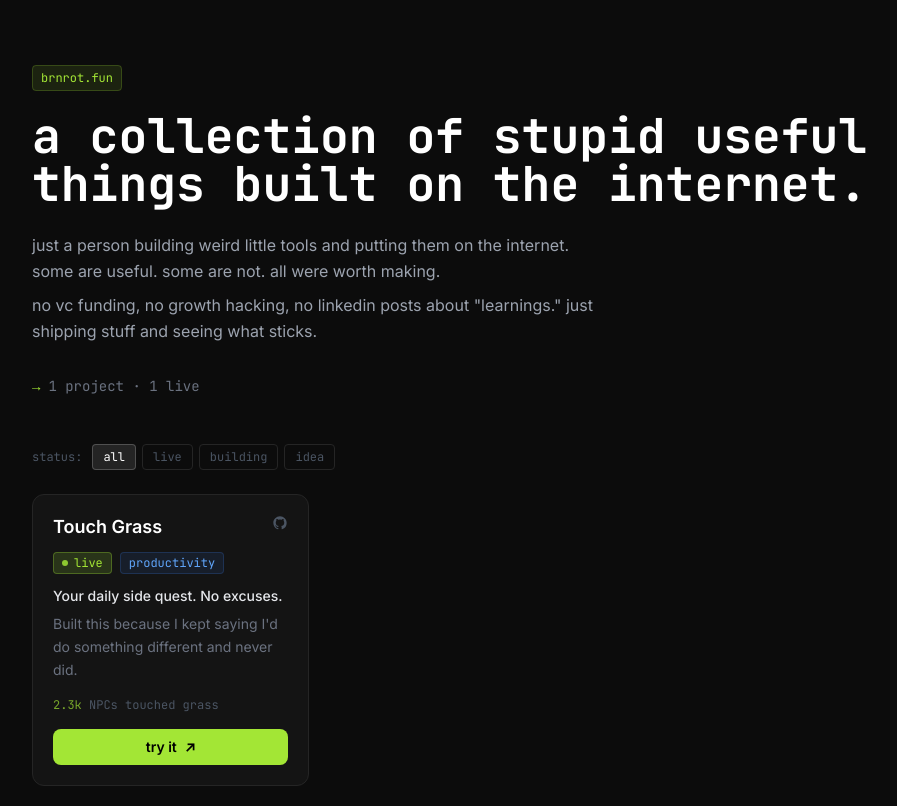
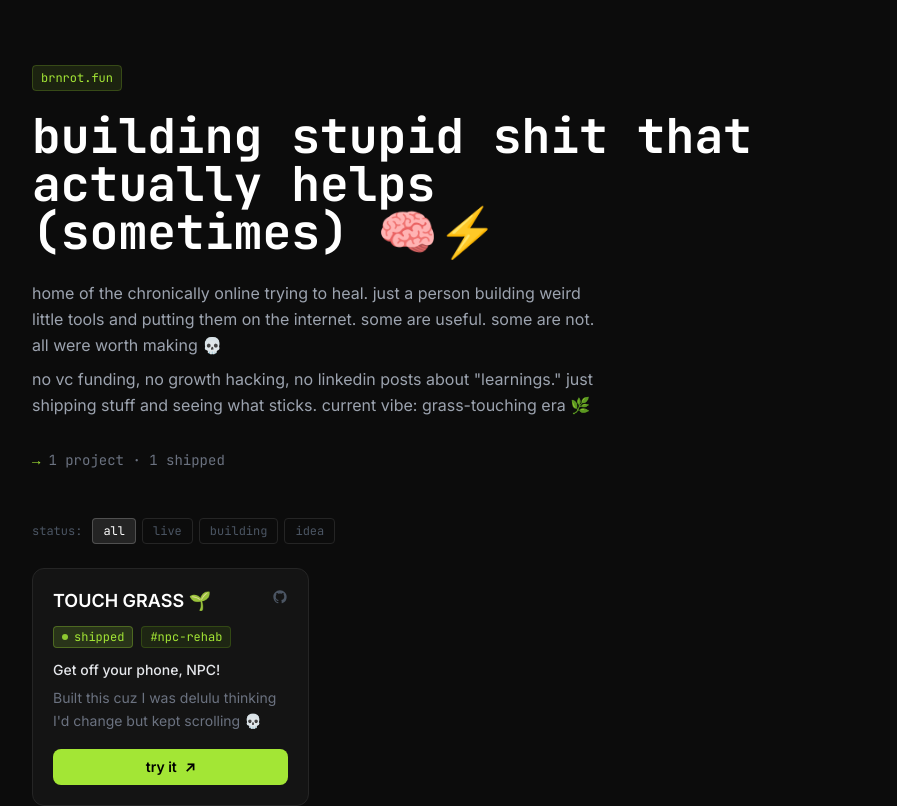
Before and after one commit to satwikgawand/brnrot, a React (Vite) app: page / in a window 1280 px wide. Shown: the top 806 px of the page, without its empty margins (176-1073 px from the left). Built offline with nearby package versions, Linux system fonts and the light colour scheme.

Commit message:
fix: brainrot content

```diff
--- a/data/projects.json
+++ b/data/projects.json
@@ -1,18 +1,15 @@
 [
   {
     "id": "touch-grass",
-    "name": "Touch Grass",
-    "tagline": "Your daily side quest. No excuses.",
-    "description": "A daily challenge app that breaks you out of your NPC routine by assigning one random quest per day.",
-    "creatorNote": "Built this because I kept saying I'd do something different and never did.",
-    "category": "productivity",
-    "status": "live",
+    "name": "TOUCH GRASS 🌱",
+    "tagline": "Get off your phone, NPC!",
+    "description": "Daily quests to stop being a background character in your own life frfr",
+    "creatorNote": "Built this cuz I was delulu thinking I'd change but kept scrolling 💀",
+    "category": "npc-rehab",
+    "status": "shipped",
     "url": "https://touchgrass.brnrot.fun",
     "github": "https://github.com/satwikgawand/touch-grass",
-    "vanityStat": {
-      "value": "2.3k",
-      "label": "NPCs touched grass"
-    },
+    "vibe": "grass-touching-era",
     "addedDate": "2026-03-31"
   }
 ]
--- a/data/updates.json
+++ b/data/updates.json
@@ -3,7 +3,7 @@
     "id": "update-001",
     "projectId": "touch-grass",
     "date": "2026-03-31",
-    "type": "launch",
-    "text": "Touch Grass is live. go touch some grass."
+    "type": "launch-party",
+    "text": "🚀 TOUCH GRASS LAUNCHED! NPCs malding rn 💀 Go touch grass or stay delulu fam"
   }
 ]
--- a/src/components/Footer.jsx
+++ b/src/components/Footer.jsx
@@ -3,7 +3,7 @@ export default function Footer() {
     <footer className="border-t border-[#1e1e1e] mt-8">
       <div className="max-w-4xl mx-auto px-4 py-8 flex flex-col sm:flex-row items-center justify-between gap-4">
         <span className="font-mono text-xs text-gray-700">
-          built with chaos. no regrets.
+          built with chaos. no regrets. 💀
         </span>
         <a
           href="https://github.com/satwikgawand"
--- a/src/components/Hero.jsx
+++ b/src/components/Hero.jsx
@@ -2,14 +2,14 @@ import projects from '../../data/projects.json'
 
 export default function Hero() {
   const total = projects.length
-  const live = projects.filter(p => p.status === 'live').length
-  const building = projects.filter(p => p.status === 'building').length
-  const idea = projects.filter(p => p.status === 'idea').length
+  const live = projects.filter(p => p.status === 'shipped').length
+  const building = projects.filter(p => p.status === 'cooking').length
+  const idea = projects.filter(p => p.status === 'ideation').length
 
   const statParts = [
     `${total} project${total !== 1 ? 's' : ''}`,
-    `${live} live`,
-    building > 0 ? `${building} building` : null,
+    `${live} shipped`,
+    building > 0 ? `${building} cooking` : null,
     idea > 0 ? `probably ${idea} abandoned` : null,
   ].filter(Boolean)
 
@@ -22,17 +22,17 @@ export default function Hero() {
       </div>
 
       <h1 className="font-mono text-4xl sm:text-5xl font-bold text-white mb-4 leading-tight">
-        a collection of stupid useful<br className="hidden sm:block" /> things built on the internet.
+        building stupid shit that actually helps<br className="hidden sm:block" /> (sometimes) 🧠⚡
       </h1>
 
       <div className="mt-6 max-w-xl space-y-2 text-gray-400 text-base leading-relaxed">
         <p>
-          just a person building weird little tools and putting them on the internet.
-          some are useful. some are not. all were worth making.
+          home of the chronically online trying to heal. just a person building weird little tools
+          and putting them on the internet. some are useful. some are not. all were worth making 💀
         </p>
         <p>
           no vc funding, no growth hacking, no linkedin posts about "learnings."
-          just shipping stuff and seeing what sticks.
+          just shipping stuff and seeing what sticks. current vibe: grass-touching era 🌿
         </p>
       </div>
 
--- a/src/components/ProjectCard.jsx
+++ b/src/components/ProjectCard.jsx
@@ -1,23 +1,23 @@
 const STATUS_STYLES = {
-  live: {
+  shipped: {
     badge: 'bg-lime-400/15 text-lime-400 border-lime-400/30',
     dot: 'bg-lime-400',
-    label: 'live',
+    label: 'shipped',
   },
-  building: {
+  cooking: {
     badge: 'bg-amber-400/15 text-amber-400 border-amber-400/30',
     dot: 'bg-amber-400',
-    label: 'building',
+    label: 'cooking',
   },
-  idea: {
+  ideation: {
     badge: 'bg-gray-500/15 text-gray-500 border-gray-500/30',
     dot: 'bg-gray-500',
-    label: 'idea',
+    label: 'still thinking',
   },
 }
 
 const CATEGORY_STYLES = {
-  productivity: 'bg-blue-500/10 text-blue-400 border-blue-500/20',
+  'npc-rehab': 'bg-lime-500/10 text-lime-400 border-lime-500/20',
   chaos: 'bg-red-500/10 text-red-400 border-red-500/20',
   tool: 'bg-purple-500/10 text-purple-400 border-purple-500/20',
   game: 'bg-pink-500/10 text-pink-400 border-pink-500/20',
@@ -25,9 +25,9 @@ const CATEGORY_STYLES = {
 }
 
 export default function ProjectCard({ project }) {
-  const status = STATUS_STYLES[project.status] || STATUS_STYLES.idea
+  const status = STATUS_STYLES[project.status] || STATUS_STYLES.ideation
   const categoryStyle = CATEGORY_STYLES[project.category] || CATEGORY_STYLES.other
-  const isIdea = project.status === 'idea'
+  const isIdea = project.status === 'ideation'
 
   return (
     <article
@@ -62,11 +62,11 @@ export default function ProjectCard({ project }) {
       {/* Status + Category */}
       <div className="flex items-center gap-2 mb-3">
         <span className={`inline-flex items-center gap-1.5 font-mono text-xs px-2 py-0.5 rounded border ${status.badge}`}>
-          <span className={`w-1.5 h-1.5 rounded-full ${status.dot} ${project.status === 'live' ? 'animate-pulse' : ''}`} />
+          <span className={`w-1.5 h-1.5 rounded-full ${status.dot} ${project.status === 'shipped' ? 'animate-pulse' : ''}`} />
           {status.label}
         </span>
         <span className={`font-mono text-xs px-2 py-0.5 rounded border ${categoryStyle}`}>
-          {project.category}
+          #{project.category}
         </span>
       </div>
 
@@ -80,17 +80,8 @@ export default function ProjectCard({ project }) {
         {project.creatorNote}
       </p>
 
-      {/* Vanity stat */}
-      {project.vanityStat && (
-        <div className="mt-4 font-mono text-xs text-gray-600">
-          <span className="text-lime-400/70">{project.vanityStat.value}</span>
-          {' '}
-          {project.vanityStat.label}
-        </div>
-      )}
-
       {/* CTA */}
-      {project.status === 'live' && project.url && (
+      {project.status === 'shipped' && project.url && (
         <a
           href={project.url}
           target="_blank"
```
